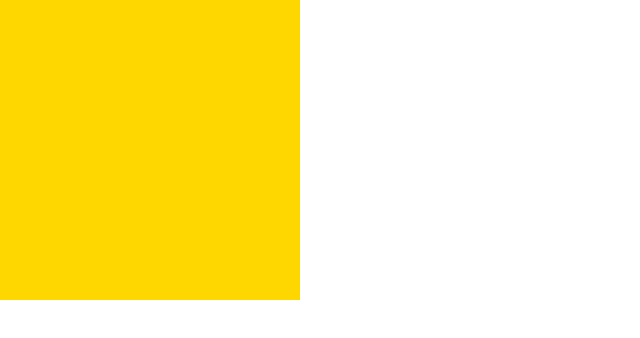
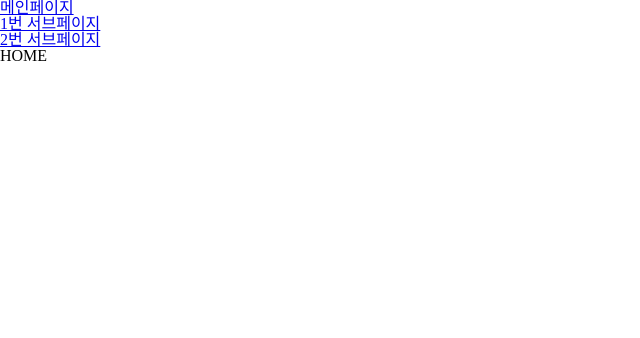
Before and after one commit to priestone/first_react_10_15, a React (Create React App) app: page / in a window 1280 px wide. Shown: the top 338 px of the page, without its empty margins (0-640 px from the left). Built offline with nearby package versions, Linux system fonts and the light colour scheme.

Commit message:
react_router

```diff
--- a/package.json
+++ b/package.json
@@ -13,6 +13,7 @@
     "@testing-library/user-event": "^13.5.0",
     "react": "^18.3.1",
     "react-dom": "^18.3.1",
+    "react-router-dom": "^6.27.0",
     "react-scripts": "5.0.1",
     "styled-components": "^6.1.13",
     "styled-reset": "^4.5.2",
--- a/src/App.js
+++ b/src/App.js
@@ -8,6 +8,7 @@
 import Ex05 from "./components/ex05/Ex05";
 import MusicApp from "./components/ex05/MusicApp";
 import Ex06 from "./components/ex06/Ex06";
+import Ex07 from "./components/ex07/Ex07";
 
 const App = () => {
   return (
@@ -34,7 +35,9 @@
 
       {/* <MusicApp></MusicApp> */}
 
-      <Ex06></Ex06>
+      {/* <Ex06></Ex06> */}
+
+      <Ex07></Ex07>
     </>
   );
 };
--- /dev/null
+++ b/src/components/ex07/Ex07.js
@@ -0,0 +1,29 @@
+import { HashRouter, Route, Routes } from "react-router-dom";
+import Home from "./pages/Home";
+import Sub01 from "./pages/Sub01";
+import Sub02 from "./pages/Sub02";
+import PageNotFound from "./pages/PageNotFound";
+import Header from "./components/Header";
+
+const Ex07 = () => {
+  return (
+    <HashRouter>
+      <Header />
+      <Routes>
+        <Route path="/" element={<Home />} />
+        <Route path="/sub01" element={<Sub01 />} />
+        <Route path="/sub02" element={<Sub02 />} />
+        <Route path="/*" element={<PageNotFound />} />
+      </Routes>
+    </HashRouter>
+  );
+};
+
+export default Ex07;
+
+// *react-router-dom
+// =>리액트 경로 설정할때 사용
+// =>HashRouter -> Routes -> Route 순으로 구성
+// =>Route의 path props으로 경로 설정
+// =>Route의 element props으로 컴포넌트 설정
+// =>404 페이지는 /* 로 설정
--- /dev/null
+++ b/src/components/ex07/components/Header.js
@@ -0,0 +1,19 @@
+import { Link } from "react-router-dom";
+
+const Header = () => {
+  return (
+    <ul>
+      <li>
+        <Link to="/">메인페이지</Link>
+      </li>
+      <li>
+        <Link to="/sub01">1번 서브페이지</Link>
+      </li>
+      <li>
+        <Link to="/sub02">2번 서브페이지</Link>
+      </li>
+    </ul>
+  );
+};
+
+export default Header;
--- /dev/null
+++ b/src/components/ex07/pages/Home.js
@@ -0,0 +1,11 @@
+import { Link } from "react-router-dom";
+
+const Home = () => {
+  return (
+    <div>
+      <h2>HOME</h2>
+    </div>
+  );
+};
+
+export default Home;
--- /dev/null
+++ b/src/components/ex07/pages/PageNotFound.js
@@ -0,0 +1,5 @@
+const PageNotFound = () => {
+  return <div>Page Not Found!!!</div>;
+};
+
+export default PageNotFound;
--- /dev/null
+++ b/src/components/ex07/pages/Sub01.js
@@ -0,0 +1,9 @@
+const Sub01 = () => {
+  return (
+    <div>
+      <h2>서브1</h2>
+    </div>
+  );
+};
+
+export default Sub01;
--- /dev/null
+++ b/src/components/ex07/pages/Sub02.js
@@ -0,0 +1,9 @@
+const Sub02 = () => {
+  return (
+    <div>
+      <h2>서브2</h2>
+    </div>
+  );
+};
+
+export default Sub02;
```
Also changed, not shown: 1 other file (tests, documents, lock files or other folders).
